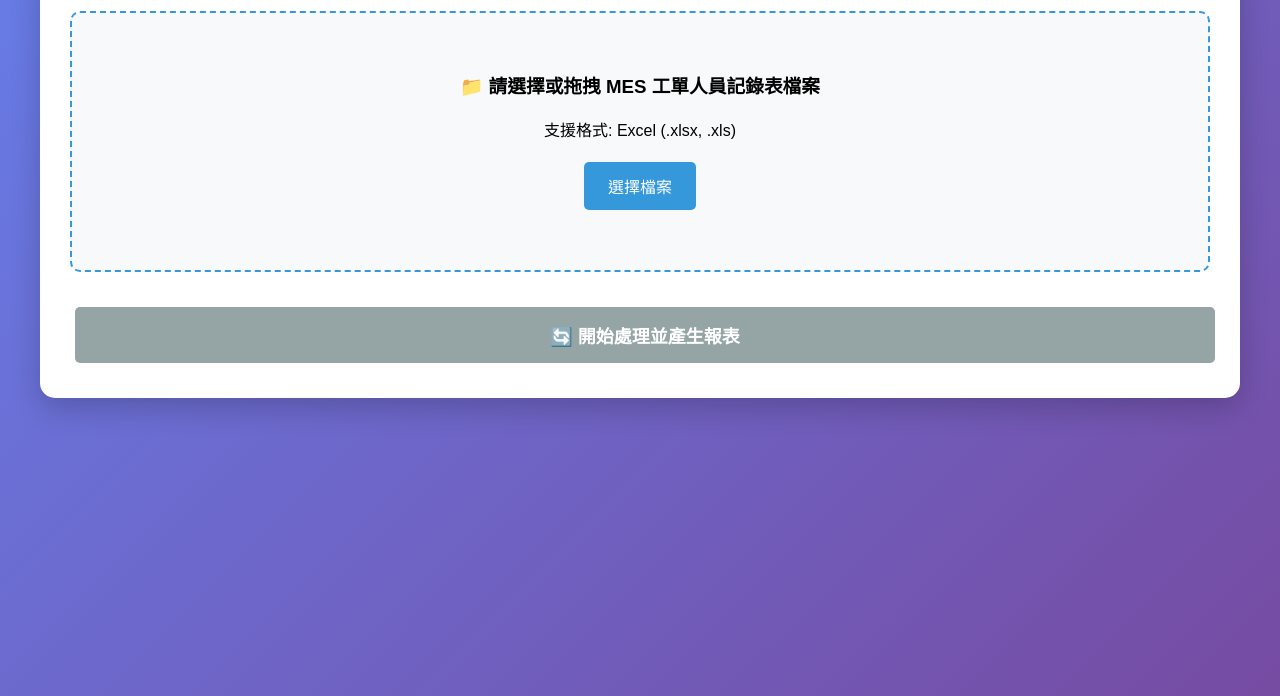
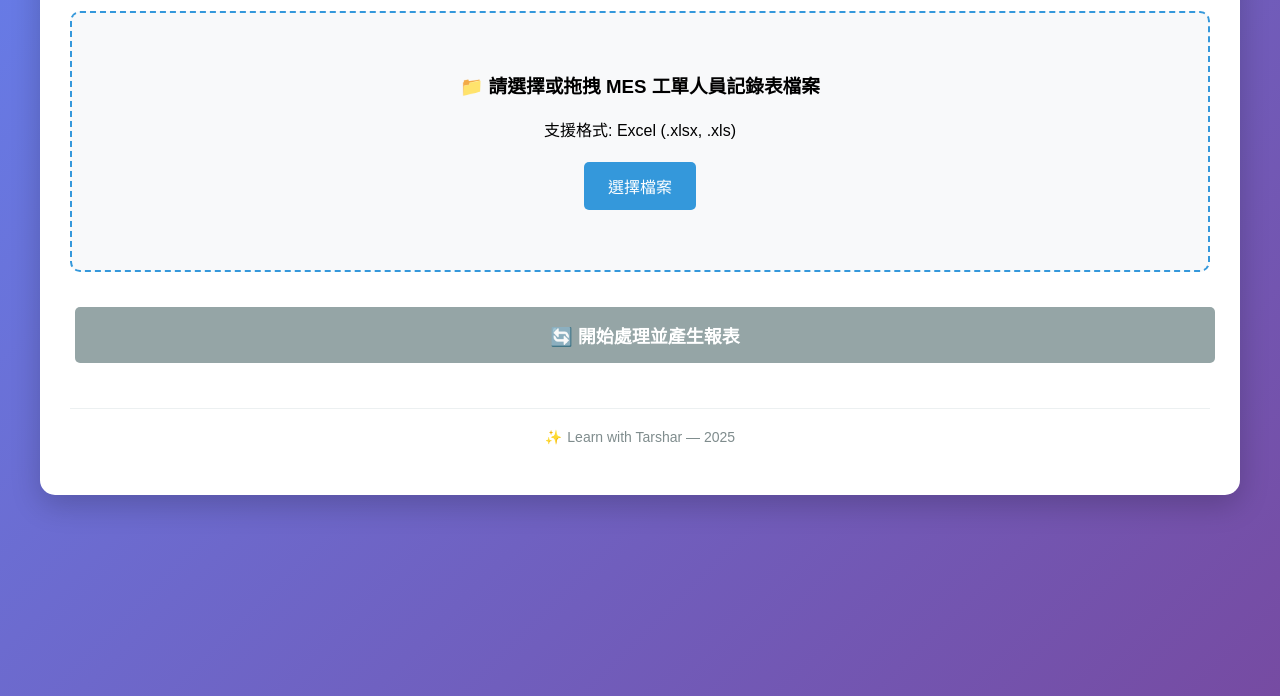
Before and after one commit to tarshar4242/tar-worksys-20250730, a plain HTML site: page index.html in a window 1280 px wide. Shown: the part 144-840 px from the top of the page. Drawn offline with Linux system fonts and the light colour scheme.

Commit message:
Update index.html

```diff
--- a/index.html
+++ b/index.html
@@ -207,6 +207,18 @@
             max-height: 300px;
             overflow-y: auto;
         }
+        .footer {
+            text-align: center;
+            margin-top: 40px;
+            padding: 20px;
+            color: #7f8c8d;
+            font-size: 14px;
+            border-top: 1px solid #ecf0f1;
+        }
+        .footer .sparkle {
+            color: #f39c12;
+            margin-right: 5px;
+        }
     </style>
 </head>
 <body>
@@ -248,9 +260,13 @@
             </button>
         </div>
 
-        <div id="results" class="results" style="display: none;">
+                    <div id="results" class="results" style="display: none;">
             <h3>📈 篩選結果</h3>
             <div id="resultsContent"></div>
+        </div>
+
+        <div class="footer">
+            <span class="sparkle">✨</span>Learn with Tarshar — 2025
         </div>
     </div>
 
```
